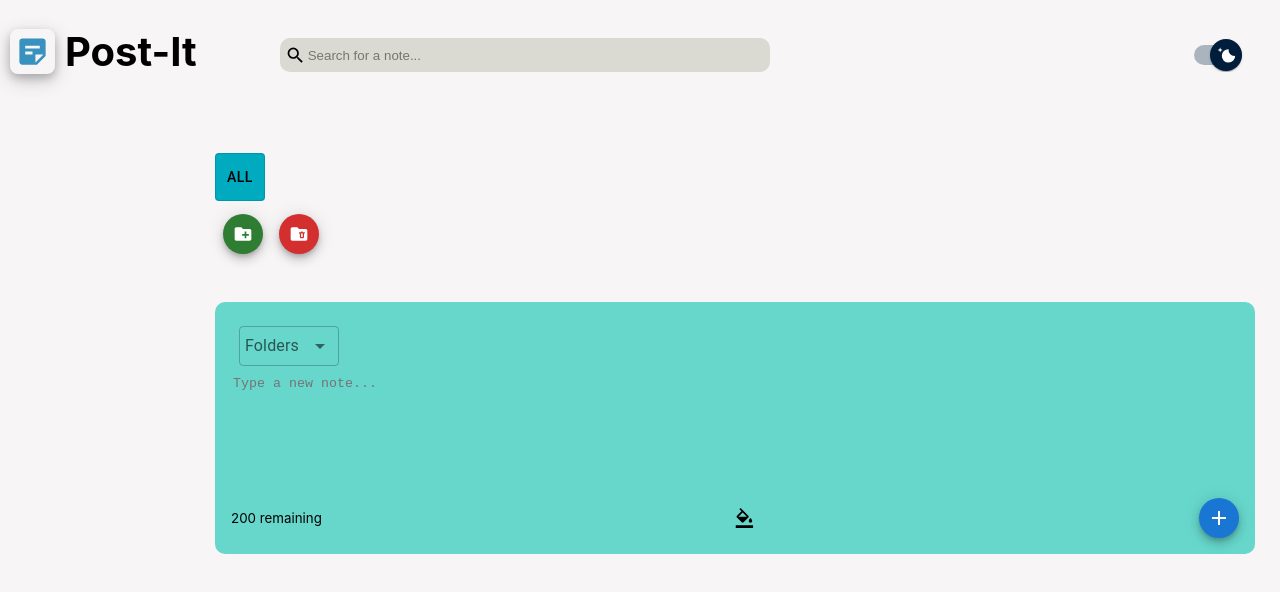
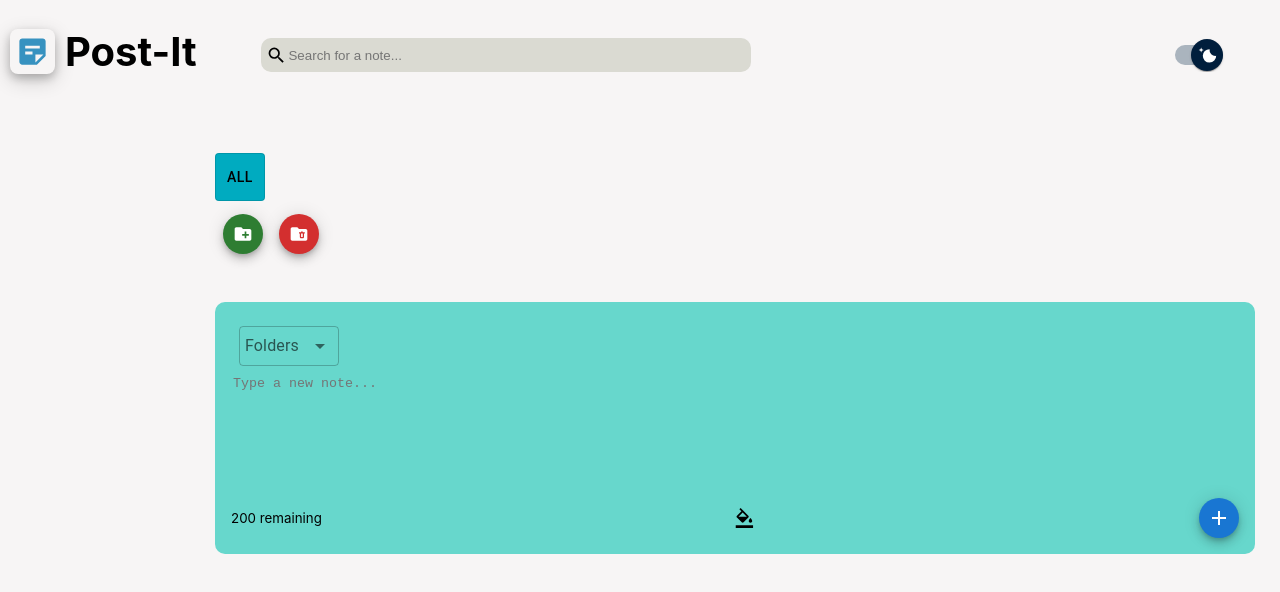
Before and after one commit to Edwinop/Notes-ep, a React (Create React App) app in the folder notes-app-ep/: page / in a window 1280 px wide. Shown: the top 592 px of the page. Built offline with nearby package versions, Linux system fonts and the light colour scheme; the HTML template or start-up script is replaced by a standard one.

Commit message:
fixed search spacing

```diff
--- a/notes-app-ep/src/index.css
+++ b/notes-app-ep/src/index.css
@@ -181,7 +181,7 @@ textarea:focus {
 
 .search {
   margin-top: 1vh;
-  margin-left: 5.2rem;
+  margin-left: 4rem;
   height: 3vh;
   width: 60vh;
   display: flex;
```
